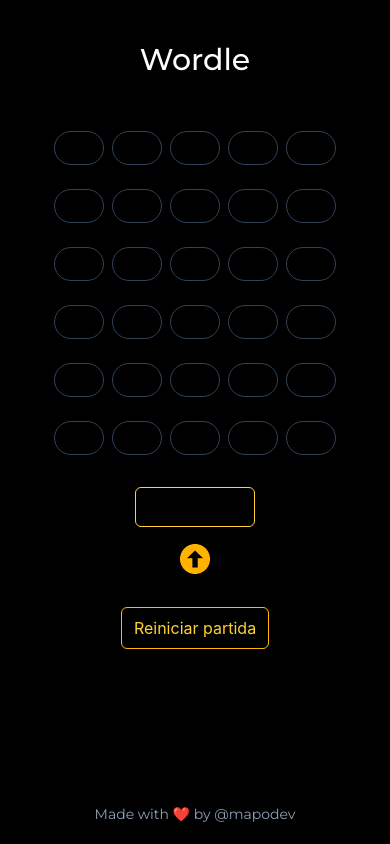
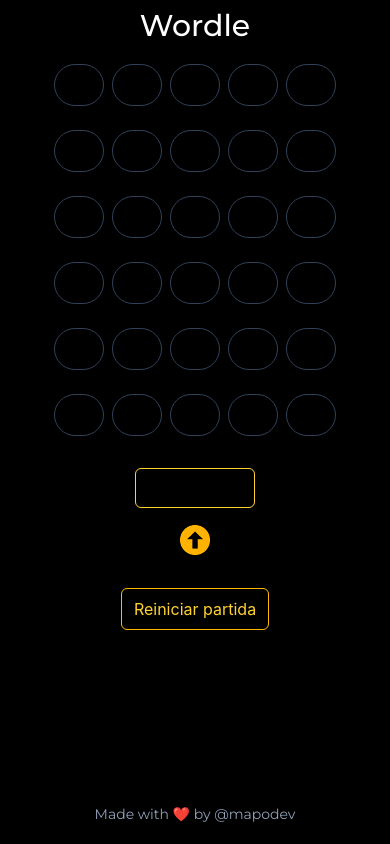
Before and after one commit to mario4off/wordle, a React (Vite) app: page / in a window 390 px wide. Built offline with nearby package versions, Linux system fonts and the light colour scheme.

Commit message:
fix: correct main component height class and adjust padding in WordsGrid component for improved layout

```diff
--- a/src/App.tsx
+++ b/src/App.tsx
@@ -5,7 +5,7 @@ import Header from "./components/header";
 function App() {
   return (
     <>
-      <main className=" h-dvh w-full grid grid-rows-[auto-1fr-auto]">
+      <main className="min-h-svh w-full grid grid-rows-[auto_1fr_auto]">
         <Header />
         <Board />
         <Footer />
--- a/src/components/words-grid.tsx
+++ b/src/components/words-grid.tsx
@@ -81,7 +81,7 @@ export default function WordsGrid({
 
             return (
               <div
-                className={`${defineCellStyle(char, currentWord.split("")[index], letters)} bg-black flex justify-center items-center border rounded-3xl  p-2 md:p-3 px-6 md:px-16  w-auto md:min-w-38`}
+                className={`${defineCellStyle(char, currentWord.split("")[index], letters)} bg-black flex justify-center items-center border rounded-3xl p-3 px-6 md:px-16  w-auto md:min-w-38`}
                 key={`${rowIndex}-${index}`}
               >
                 <p className="text-base md:text-2xl min-h-4 md:min-h-10 text-white text-center text-extrabold">
```
